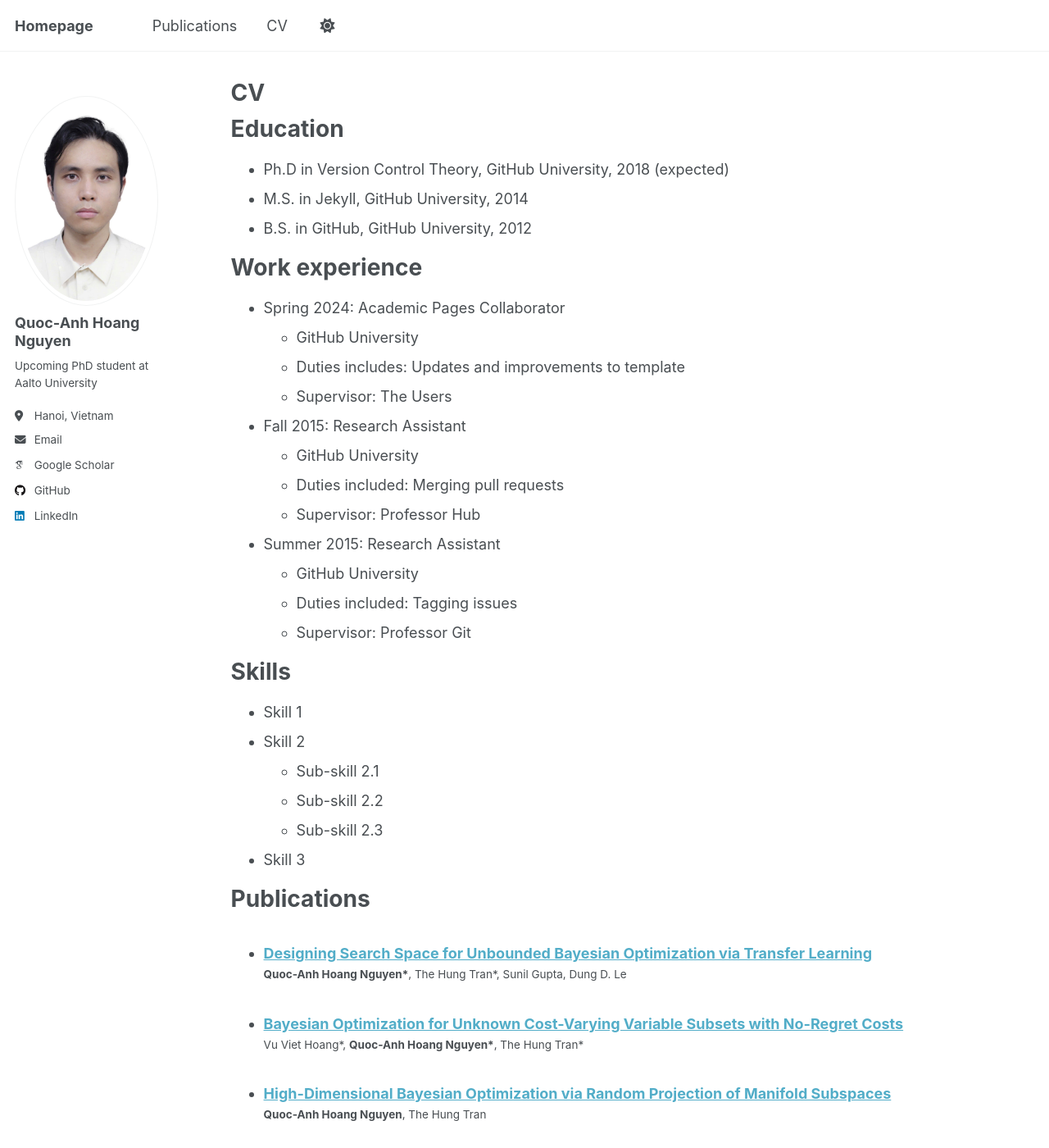
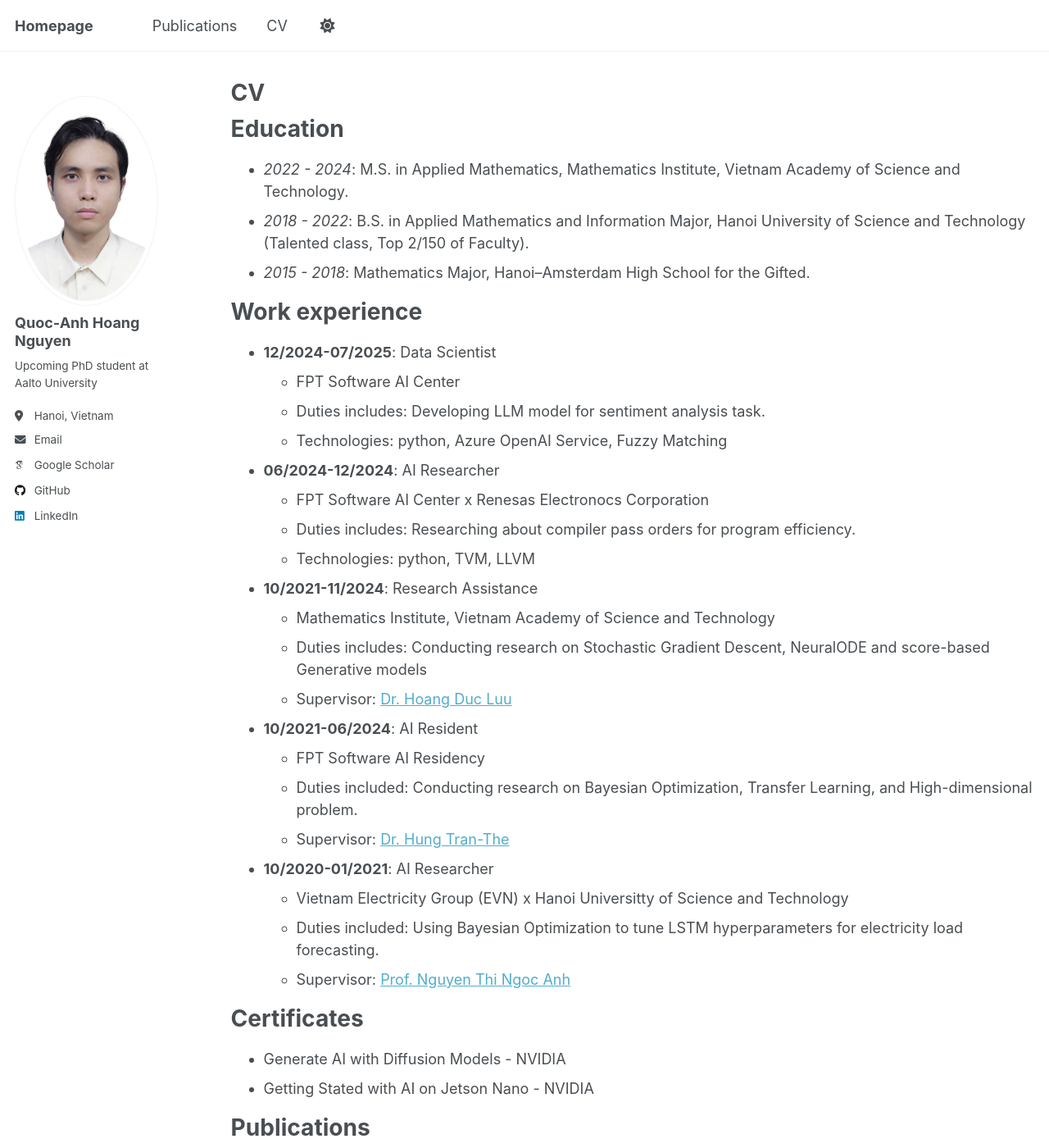
Before and after one commit to QuocAnh261100/QuocAnh261100.github.io, a Jekyll site: the page built from _pages/cv.md, in a window 1280 px wide and 1400 px high. Shown: the whole window at 82% size. Built offline with Jekyll 4.4.1, drawn with Linux system fonts in a browser that asks for light colours; some web fonts are replaced; a script that is not in the unit is left out; some of the changed text lies outside the part shown.

Commit message:
Update CV

```diff
--- a/_pages/cv.md
+++ b/_pages/cv.md
@@ -11,35 +11,41 @@ redirect_from:
 
 Education
 ======
-* Ph.D in Version Control Theory, GitHub University, 2018 (expected)
-* M.S. in Jekyll, GitHub University, 2014
-* B.S. in GitHub, GitHub University, 2012
+* *2022 - 2024*: M.S. in Applied Mathematics, Mathematics Institute, Vietnam Academy of Science and Technology.
+* *2018 - 2022*: B.S. in Applied Mathematics and Information Major, Hanoi University of Science and Technology (Talented class, Top 2/150 of Faculty).
+* *2015 - 2018*: Mathematics Major, Hanoi–Amsterdam High School for the Gifted.
 
 Work experience
 ======
-* Spring 2024: Academic Pages Collaborator
-  * GitHub University
-  * Duties includes: Updates and improvements to template
-  * Supervisor: The Users
+* **12/2024-07/2025**: Data Scientist
+  * FPT Software AI Center
+  * Duties includes: Developing LLM model for sentiment analysis task.
+  * Technologies: python, Azure OpenAI Service, Fuzzy Matching
 
-* Fall 2015: Research Assistant
-  * GitHub University
-  * Duties included: Merging pull requests
-  * Supervisor: Professor Hub
+* **06/2024-12/2024**: AI Researcher
+  * FPT Software AI Center x Renesas Electronocs Corporation
+  * Duties includes: Researching about compiler pass orders for program efficiency.
+  * Technologies: python, TVM, LLVM
 
-* Summer 2015: Research Assistant
-  * GitHub University
-  * Duties included: Tagging issues
-  * Supervisor: Professor Git
+* **10/2021-11/2024**: Research Assistance
+  * Mathematics Institute, Vietnam Academy of Science and Technology
+  * Duties includes: Conducting research on Stochastic Gradient Descent, NeuralODE and score-based Generative models
+  * Supervisor: [Dr. Hoang Duc Luu](https://scholar.google.com/citations?user=GEt6qKUAAAAJ&hl=en)
 
-Skills
+* **10/2021-06/2024**: AI Resident
+  * FPT Software AI Residency
+  * Duties included: Conducting research on Bayesian Optimization, Transfer Learning, and High-dimensional problem.
+  * Supervisor: [Dr. Hung Tran-The](https://scholar.google.com/citations?user=um-FS-gAAAAJ&hl=en)
+
+* **10/2020-01/2021**: AI Researcher
+  * Vietnam Electricity Group (EVN) x Hanoi Universitty of Science and Technology
+  * Duties included: Using Bayesian Optimization to tune LSTM hyperparameters for electricity load forecasting.
+  * Supervisor: [Prof. Nguyen Thi Ngoc Anh](https://scholar.google.com/citations?user=x-H87vsAAAAJ&hl=en)
+
+Certificates
 ======
-* Skill 1
-* Skill 2
-  * Sub-skill 2.1
-  * Sub-skill 2.2
-  * Sub-skill 2.3
-* Skill 3
+* Generate AI with Diffusion Models - NVIDIA
+* Getting Stated with AI on Jetson Nano - NVIDIA
 
 Publications
 ======
@@ -47,18 +53,16 @@ Publications
     {% include archive-single-cv.html %}
   {% endfor %}</ul>
 
-Talks
-======
-  <ul>{% for post in site.talks reversed %}
-    {% include archive-single-talk-cv.html  %}
-  {% endfor %}</ul>
-
-Teaching
-======
-  <ul>{% for post in site.teaching reversed %}
-    {% include archive-single-cv.html %}
-  {% endfor %}</ul>
-
 Service and leadership
 ======
 * Currently signed in to 43 different slack teams
+
+Honors and Awards
+======
+* *2023*: **Second prize**, Hanoi LLM Hackathon.
+* *2022*: Full Scholarship for Master and Doctoral Training in Vietnam (~5,000 USD) - [Vingroup Innovation Foundation (VinIF)](https://vinif.org/en/sponsor-programs/postgraduate-scholarships/)
+* *2022*: **Top 15** outstanding graduate students rewarded by Principal of Hanoi University of Science and Technology.
+* *2021*: **First prize**, Hanoi University of Science and Technology Scientific Research Undergraduate Conference.
+* *2021*: **Third prize**, Olympic Econometrics and Applications.
+* *2020*: Vietnam Institute for Advanced Study in Mathematics scholarship (~500 USD).
+* *2020*: Excellent Scholarship for the academic year (~1,000 USD) - Hanoi University of Science and Technology.
```
Also changed, not shown: _pages/about.md (+0 -7 lines), _publications/transfer_BO.md (+1 -1 lines).
